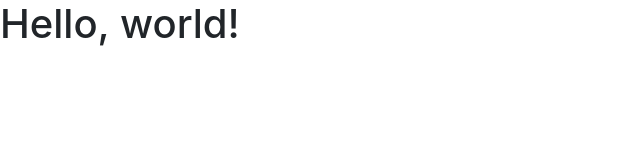
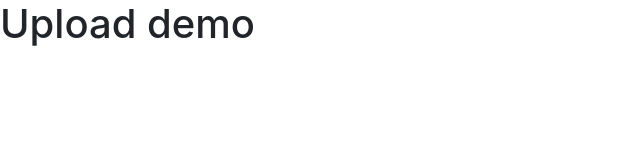
Before and after one commit to katawutuio/upload-demo, a plain HTML site: page index.html in a window 1280 px wide. Shown: the whole page, without its empty margins (0-640 px from the left). Drawn offline with nearby package versions, Linux system fonts and the light colour scheme.

Commit message:
change text

```diff
--- a/index.html
+++ b/index.html
@@ -11,7 +11,7 @@
     <title>Hello, world!</title>
   </head>
   <body>
-    <h1>Hello, world!</h1>
+    <h1>Upload demo</h1>
 
     <!-- Optional JavaScript -->
     <!-- jQuery first, then Popper.js, then Bootstrap JS -->
```
